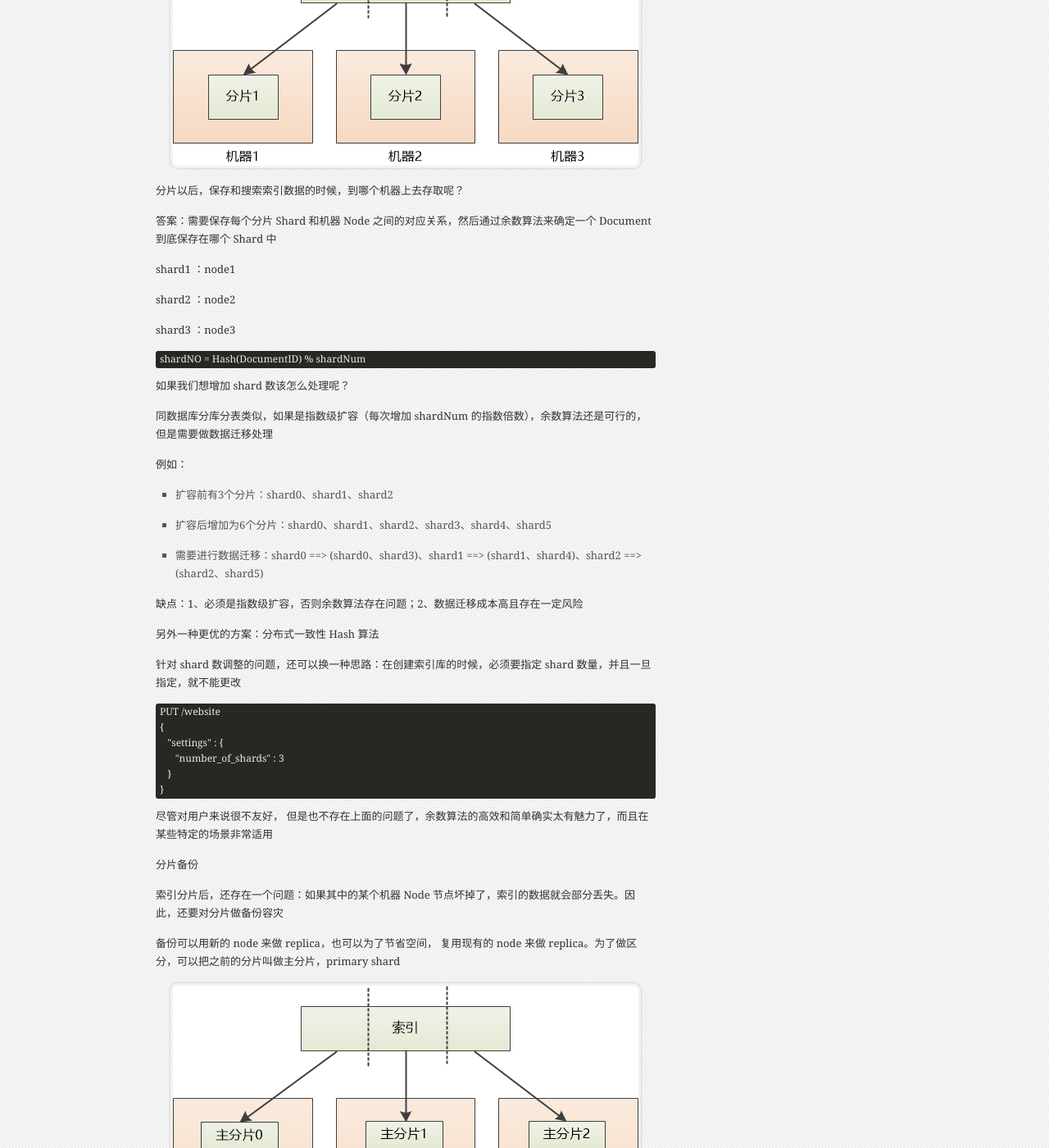
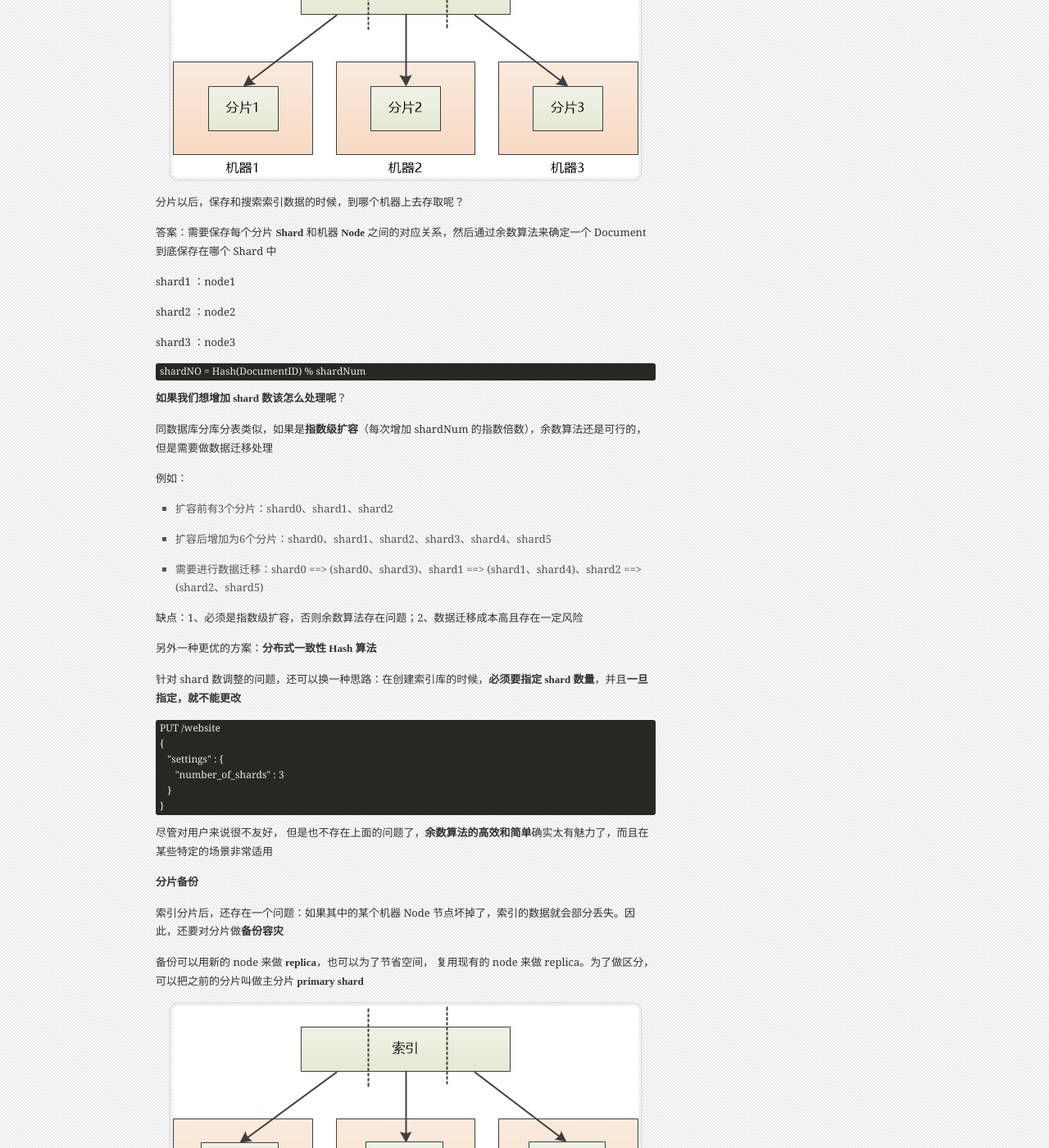
Before and after one commit to benheart/benheart.github.io, a Jekyll site: the page built from _posts/2018-08-28-the-road-to-search.md, in a window 1280 px wide and 1400 px high, scrolled down 6550 px. Shown: the whole window at 82% size. Built offline with Jekyll 4.4.1, drawn with Linux system fonts in a browser that asks for light colours; comment, search, counter and statistics services are not loaded; some of the changed text lies outside the part shown.

Commit message:
Add some link and bold font.

````diff
--- a/_posts/2018-08-28-the-road-to-search.md
+++ b/_posts/2018-08-28-the-road-to-search.md
@@ -9,7 +9,7 @@ key: 搜索, 索引, 倒排索引, 分布式搜索, 集群
 > 许多年前，一个刚结婚的名叫 Shay Banon 的失业开发者，跟着他的妻子去了伦敦，他的妻子在那里学习厨师。 在寻找一个赚钱的工作的时候，为了给他的妻子做一个食谱搜索引擎，他开始使用 Lucene 的一个早期版本。
 
 #### 倒排索引
-倒排索引（英语：Inverted index），也常被称为反向索引、置入档案或反向档案，是一种索引方法，被用来存储在全文搜索下某个单词在一个文档或者一组文档中的存储位置的映射。它是文档检索系统中最常用的数据结构。
+**倒排索引**（英语：Inverted index），也常被称为反向索引、置入档案或反向档案，是一种索引方法，被用来存储在全文搜索下某个单词在一个文档或者一组文档中的**存储位置的映射**。它是**文档检索系统中最常用的数据结构**。
 
 —— 维基百科
 
@@ -93,17 +93,17 @@ key: 搜索, 索引, 倒排索引, 分布式搜索, 集群
 
 #### 数据源抽象过程
 
-软件设计就是一个不断抽象的过程，搜索数据源抽象的关键，在于如何把不同的数据源抽象成一个统一的模型。
+**软件设计就是一个不断抽象的过程**，搜索数据源抽象的关键，在于如何把不同的数据源**抽象成一个统一的模型**。
 
-文件系统、数据库等数据源都可以做成一个 Document 的抽象，Document 可以有很多属性，每个属性都有名称和值， 把属性叫做 Field。比如一个 HTML 文档，可能有 path, title, content 等多个 Field，其中 path 可以唯一地标志这个文档，title 和 content 需要做进行分词，形成倒排索引，让用户搜索。
+文件系统、数据库等数据源都可以做成一个 **Document** 的抽象，Document 可以有很多属性，每个属性都有名称和值， 把属性叫做 **Field**。比如一个 HTML 文档，可能有 path, title, content 等多个 Field，其中 path 可以唯一地标志这个文档，title 和 content 需要做进行分词，形成倒排索引，让用户搜索。
 
 <img src="/images/search-road/pic-4.jpg" class="img-center" >
 
-有了 Document 和 Field 以后，分析原始内容划分成一个个Term。定义一个 Analyzer 的抽象类，当遇到新的数据源时就扩展这个抽象类。针对分析结果入库，这个操作可以 IndexWriter 类来完成，把索引存储在 Directory 中，类图大概就是下面这个样子：
+有了 **Document** 和 **Field** 以后，分析原始内容划分成一个个 **Term**。定义一个 **Analyzer** 的抽象类，当遇到新的数据源时就扩展这个抽象类。针对分析结果入库，这个操作可以 **IndexWriter** 类来完成，把索引存储在 **Directory** 中，类图大概就是下面这个样子：
 
 <img src="/images/search-road/pic-5.jpg" class="img-center" >
 
-同理，对于用户搜索来说，可以抽象一个叫做 Query 的东西，用来表达用户的搜索要求。当然，这个 Query 也应该允许扩展。
+同理，对于用户搜索来说，可以抽象一个叫做 **Query** 的东西，用来表达用户的搜索要求。当然，这个 Query 也应该允许扩展。
 
 <img src="/images/search-road/pic-6.jpg" class="img-center" >
 
@@ -111,7 +111,7 @@ key: 搜索, 索引, 倒排索引, 分布式搜索, 集群
 
 <img src="/images/search-road/pic-7.jpg" class="img-center" >
 
-其实上面抽象的过程，就是 Lucene 框架早期的雏形。
+其实上面抽象的过程，就是 **Lucene** 框架早期的雏形。
 
 ### 故事的发展
 > 直接使用 Lucene 是很难的，因此 Shay 开始做一个抽象层，Java 开发者使用它可以很简单的给他们的程序添加搜索功能。 他发布了他的第一个开源项目 Compass。
@@ -127,7 +127,7 @@ key: 搜索, 索引, 倒排索引, 分布式搜索, 集群
 
 软件开发中遇到的所有问题，都可以通过增加一层抽象而得以解决。
 
-Web开发面对的都是领域模型，比如 User, Product, Blog, Account 之类，用户想做的无非就是搜索产品的描述， 搜索Blog的标题，内容等等。可以围绕着领域模型的概念进行搜索的各种操作，这样简单而直接，如同 CRUD，受此启发，可以采用 RESTFul 的方式来描述一个搜索资源。例如：
+Web开发面对的都是领域模型，比如 User, Product, Blog, Account 之类，用户想做的无非就是搜索产品的描述， 搜索 Blog 的标题，内容等等。可以围绕着领域模型的概念进行搜索的各种操作，这样简单而直接，如同 **CRUD**，受此启发，可以采用 **RESTFul** 的方式来描述一个搜索资源。例如：
 
 ```
 /website/blog/101			# 表示一个编号为101的博客
@@ -152,7 +152,7 @@ Web开发面对的都是领域模型，比如 User, Product, Blog, Account 之
 
 索引的类型 <--->数据库的表
 
-定义索引的基本操作：
+**定义索引的基本操作**：
 
 1、加入文档到索引库
 
@@ -210,7 +210,7 @@ GET /website/blog/101
 
 分片以后，保存和搜索索引数据的时候，到哪个机器上去存取呢？
 
-答案：需要保存每个分片 Shard 和机器 Node 之间的对应关系，然后通过余数算法来确定一个 Document 到底保存在哪个 Shard 中
+答案：需要保存每个分片 **Shard** 和机器 **Node** 之间的对应关系，然后通过余数算法来确定一个 Document 到底保存在哪个 Shard 中
 
 shard1 ：node1
 
@@ -222,9 +222,9 @@ shard3 ：node3
 shardNO = Hash(DocumentID) % shardNum
 ```
 
-如果我们想增加 shard 数该怎么处理呢？
+**如果我们想增加 shard 数该怎么处理呢**？
 
-同数据库分库分表类似，如果是指数级扩容（每次增加 shardNum 的指数倍数），余数算法还是可行的，但是需要做数据迁移处理
+同数据库分库分表类似，如果是**指数级扩容**（每次增加 shardNum 的指数倍数），余数算法还是可行的，但是需要做数据迁移处理
 
 例如：
 
@@ -236,9 +236,9 @@ shardNO = Hash(DocumentID) % shardNum
 
 缺点：1、必须是指数级扩容，否则余数算法存在问题；2、数据迁移成本高且存在一定风险
 
-另外一种更优的方案：分布式一致性 Hash 算法
+另外一种更优的方案：**分布式一致性 Hash 算法**
 
-针对 shard 数调整的问题，还可以换一种思路：在创建索引库的时候，必须要指定 shard 数量，并且一旦指定，就不能更改
+针对 shard 数调整的问题，还可以换一种思路：在创建索引库的时候，**必须要指定 shard 数量**，并且**一旦指定，就不能更改**
 
 ```
 PUT /website
@@ -249,13 +249,13 @@ PUT /website
 }
 ```
 
-尽管对用户来说很不友好， 但是也不存在上面的问题了，余数算法的高效和简单确实太有魅力了，而且在某些特定的场景非常适用
+尽管对用户来说很不友好， 但是也不存在上面的问题了，**余数算法的高效和简单**确实太有魅力了，而且在某些特定的场景非常适用
 
-分片备份
+**分片备份**
 
-索引分片后，还存在一个问题：如果其中的某个机器 Node 节点坏掉了，索引的数据就会部分丢失。因此，还要对分片做备份容灾
+索引分片后，还存在一个问题：如果其中的某个机器 Node 节点坏掉了，索引的数据就会部分丢失。因此，还要对分片做**备份容灾**
 
-备份可以用新的 node 来做 replica，也可以为了节省空间， 复用现有的 node 来做 replica。为了做区分，可以把之前的分片叫做主分片，primary shard
+备份可以用新的 node 来做 **replica**，也可以为了节省空间， 复用现有的 node 来做 replica。为了做区分，可以把之前的分片叫做主分片 **primary shard**
 
 <img src="/images/search-road/pic-10.jpg" class="img-center" >
 
@@ -275,7 +275,7 @@ PUT /website/_settings
 #### 索引集群
 基于上面的分片设计，可建立一个集群， 这个集群中包含若干 node 节点，既有数据的备份，又能实现高可用性。那么问题又来了，多个 node 节点，如何选择哪一个 node 节点来读写呢？
 
-可以让请求发送到集群的任意一个节点，每个节点都具备处理任何请求的能力。写操作具体处理过程如下：
+**可以让请求发送到集群的任意一个节点，每个节点都具备处理任何请求的能力**。写操作具体处理过程如下：
 
 - （1）假设用户把请求发给了节点1
 
@@ -289,17 +289,17 @@ PUT /website/_settings
 
 - （1） 请求被发给了节点1
 
-- （2）节点1计算出该数据属于主分片2，这时候，有三个选择，分别是位于节点1的副本2， 节点2的副本2，节点3的主分片2， 假设节点1为了负载均衡，采用轮询的方式，选中了节点2，把请求转发。
+- （2）节点1计算出该数据属于主分片2，这时候，有三个选择，分别是位于节点1的副本2， 节点2的副本2，节点3的主分片2， 假设节点1为了**负载均衡**，采用**轮询**的方式，选中了节点2，把请求转发。
 
 - （3） 节点2把数据返回给节点1， 节点1 最后返回给客户端。
 
 <img src="/images/search-road/pic-13.jpg" class="img-center" >
 
-对于一个集群来说，还得有一个主节点（master node），这个主节点在处理数据请求上和其他节点是平等的，但是它还有更重要的工作，需要维护整个集群的状态，增加移除节点，创建/删除索引库，维护主分片和集群的关系等等。
+对于一个集群来说，还得有一个**主节点（master node）**，这个主节点在处理数据请求上和其他节点是平等的，但是它还有更重要的工作，需要**维护整个集群的状态，增加移除节点，创建/删除索引库，维护主分片和集群的关系**等等。
 
 如果这个主节点挂了呢？那只好从剩下的节点中重新选举，这就涉及到分布式系统的各种问题了（一致性）。
 
-推荐一篇大佬的文章：paxos算法记录
+推荐一篇大佬的文章：[paxos算法记录](https://ggj2010.github.io/2017/11/02/paxos%E7%AE%97%E6%B3%95%E8%AE%B0%E5%BD%95/){:target="_blank"}
 
 ### 故事的结局
 > 第一个公开版本在2010年2月发布，从此以后，Elasticsearch 已经成为了 GitHub 上最活跃的项目之一，拥有33000 + stars，1000 +名 contributors。 一家公司已经开始围绕 Elasticsearch 提供商业服务，并开发新的特性，但是，Elasticsearch 将永远开源并对所有人可用。
````
Also changed, not shown: other parts of _posts/2018-08-28-the-road-to-search.md (+3 -3 lines).
